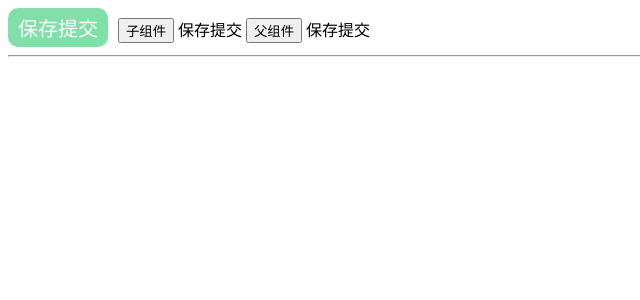
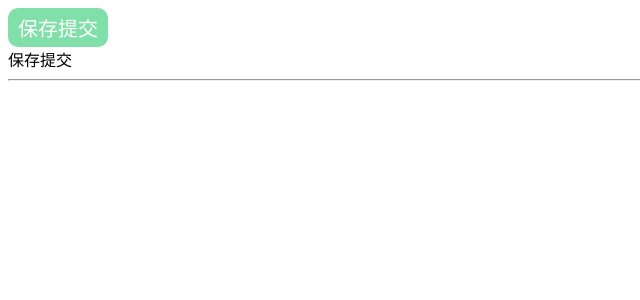
Before and after one commit to nbutluo/VueLearn, a Vue app in the folder Component/props/: page / in a window 1280 px wide. Shown: the top 300 px of the page, without its empty margins (0-640 px from the left). Built offline with nearby package versions, Linux system fonts and the light colour scheme.

Commit message:
props 属性传递技巧 inheritAttrs

```diff
--- a/Component/props/src/App.vue
+++ b/Component/props/src/App.vue
@@ -1,6 +1,6 @@
 <template>
-  <hd-button :content="hdContent" type="success" style="margin-right: 10px"/>
-  <button @click="hdContent ='向军大叔'">父组件</button>
+  <hd-button :content="hdContent" type="success" class="hd" id="xj" style="margin-right: 10px" />
+<!--  <button @click="hdContent ='向军大叔'">父组件</button>-->
   {{hdContent}}
   <hr>
 <!--  <hd-button content="删除" type="danger" style="margin-right: 10px"/>-->
--- a/Component/props/src/components/HdButton.vue
+++ b/Component/props/src/components/HdButton.vue
@@ -1,15 +1,18 @@
 <template>
-  <div :class="[type,{disabled}]" :style="$attrs.style">
-    <span v-if="hdTip">{{ hdTip }}</span>
-    {{ content }}
+  <div>
+    <div :class="[type,{disabled}, $attrs.hd]"  :id="$attrs.id" v-bind="$attrs">
+      <span v-if="hdTip">{{ hdTip }}</span>
+      {{ text }}
+    </div>
   </div>
-  <button @click="text ='后盾人'">子组件</button>
-  {{ text }}
+  <!--  <button @click="text ='后盾人'">子组件</button>-->
+  <!--  {{ text }}-->
   <!--  {{arr}}-->
 </template>
 
 <script>
 export default {
+  inheritAttrs: false,
   props: {
     content: {
       type: String,
```
